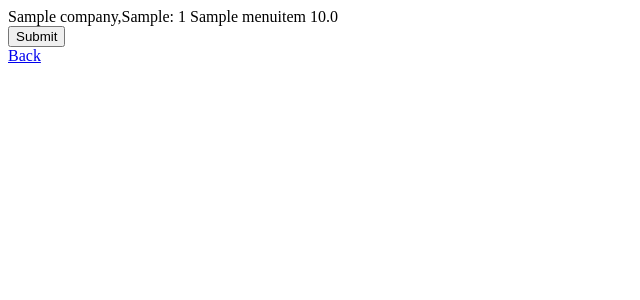
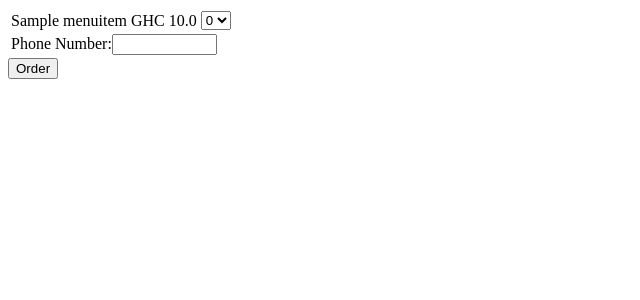
Before and after one commit to Kaf/Final-Project, a Django app: page /MyFinalProject/menulist/1 in a window 1280 px wide. Shown: the top 300 px of the page, without its empty margins (0-640 px from the left). Run offline with Django 3.2, Linux system fonts and the light colour scheme; tables that the repository leaves empty hold one stand-in row (values such as "Sample post").

Commit message:
changed some stying and commited other stuff

```diff
--- a/FinalProject/MyFinalProject/urls.py
+++ b/FinalProject/MyFinalProject/urls.py
@@ -4,7 +4,7 @@ urlpatterns = patterns('',
 url(r'^home$', 'MyFinalProject.views.home'),
 url(r'^company$', 'MyFinalProject.views.listView'),
 url(r'^menulist/(?P<id>\d+)$', 'MyFinalProject.views.menuView'),
-url(r'^restaurant/(?P<id>\d+)$', 'MyFinalProject.views.restaurantView'),
+url(r'^restaurant/(?P<order_id>\d+)$', 'MyFinalProject.views.restaurantView'),
 url(r'^company/$', 'MyFinalProject.views.listView'),
 url(r'^confirm$', 'MyFinalProject.views.displayView'),
 #url(r'^$', 'MyFinalProject.views.'),
--- a/FinalProject/templates/MyFinalProject/menulist.html
+++ b/FinalProject/templates/MyFinalProject/menulist.html
@@ -1,34 +1,36 @@
 {% extends "MyFinalProject/base.html" %}
+{% block content %}
 
-{% block content %}
-{% for item in menuItems %}
-	{{item}}{{quant}}</br>
-{% endfor %}
-<form method='post' action="">
-{{ form }}
-<input type='submit' name='Submit'>
-</form>
-<a href="/MyFinalProject/company">Back</a>
-{% endblock %}
+<style type="text/css">
+.item {
+float: left;
+}
+.dropdown {
+clear: right;
+float: right;
+}
+</style>
 
 
 
 
 
-
-{% comment %}
-{{form1}}
-{% block content %}
 <form name="Menu" method="post" action="/MyFinalProject/confirm">
-	{% for item in menuItems %}
-		<ul><font color="blue">{{item}}</font> :<input type="text" name="item{{item.id}}" value="0"> </ul>
-	{% endfor %}
-	<ul><font color="blue">telephone Number:</font> <input type="text" name="tel" value="0"> </ul>
-
-<pre><input type="submit"></pre>
-</form>
-<form name="" method="" action="./1">
-Your total amount is <input type="text" name="" value="{{total}}"></br>
+	<table>
+		{% for item in menuItems %}
+			<tr><td>{{item.name}}</td><td>GHC {{item.price}}</td>
+				<td>
+				<select class="dropdown" name="item{{item.id}}">
+				<option value="0" default>0</option>
+				<option value="1">1</option>
+				<option value="2">2</option>
+				<option value="3">3</option>
+				</select>
+				</td>
+			</tr>
+		{% endfor %}
+		<tr><td colspan="3">Phone Number:<input type="text" name="tel" size="10"></td></tr>
+	</table>
+<input type="submit" value="Order">
 </form>
 {% endblock %}
-{% endcomment %}
```
Also changed, not shown: FinalProject/templates/MyFinalProject/restaurant.html (added, +11 -0 lines), FinalProject/templates/MyFinalProject/restinterface.html (deleted), 1 other file.
